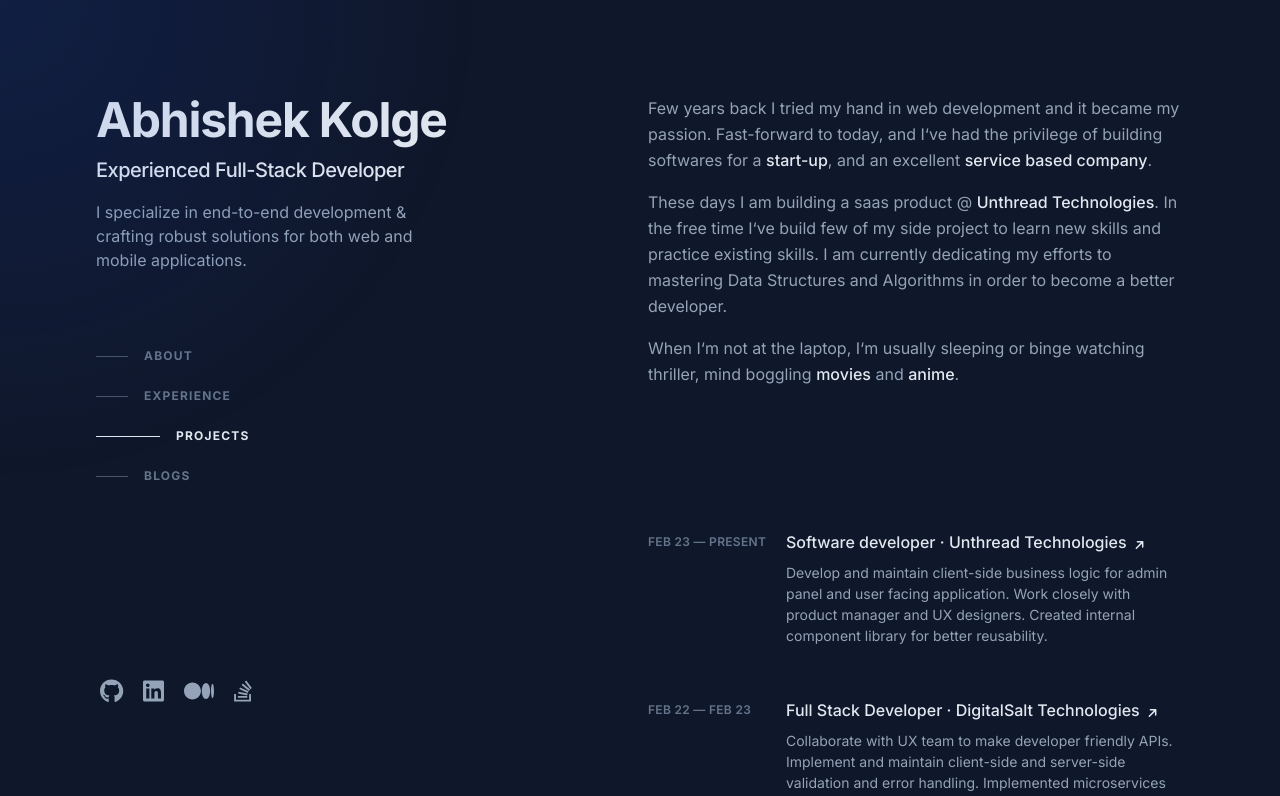
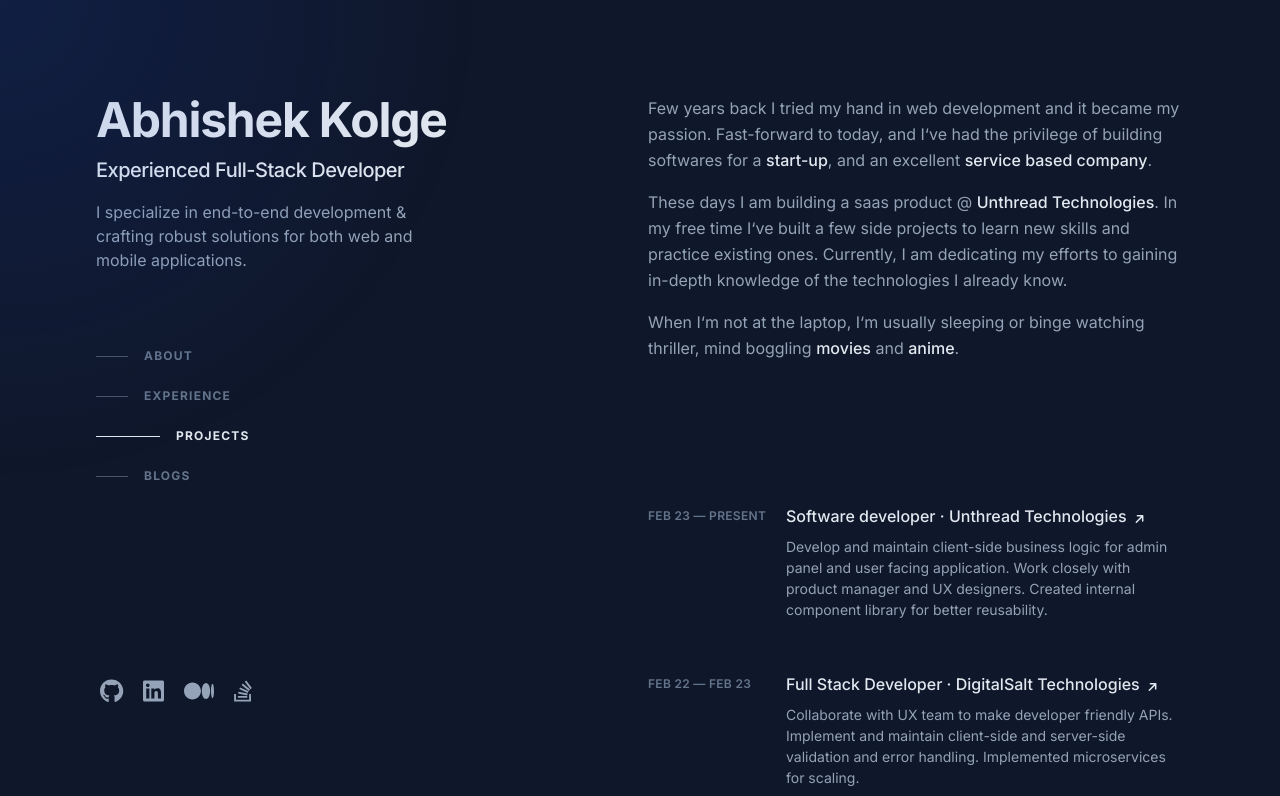
Before and after one commit to AbhishekKolge/portfolio-website, a Next.js app: page / in a window 1280 px wide. Shown: the top 796 px of the page. Built offline with nearby package versions, Linux system fonts and the light colour scheme.

Commit message:
about me section updated

```diff
--- a/src/components/about/about.js
+++ b/src/components/about/about.js
@@ -37,10 +37,9 @@ const About = () => {
           >
             Unthread Technologies
           </LinkPrimary>
-          . In the free time I&lsquo;ve build few of my side project to learn
-          new skills and practice existing skills. I am currently dedicating my
-          efforts to mastering Data Structures and Algorithms in order to become
-          a better developer.
+          . In my free time I&lsquo;ve built a few side projects to learn
+          new skills and practice existing ones. Currently, I am dedicating my
+          efforts to gaining in-depth knowledge of the technologies I already know.
         </p>
         <p className='mb-4'>
           When I&lsquo;m not at the laptop, I&lsquo;m usually sleeping or binge
```
